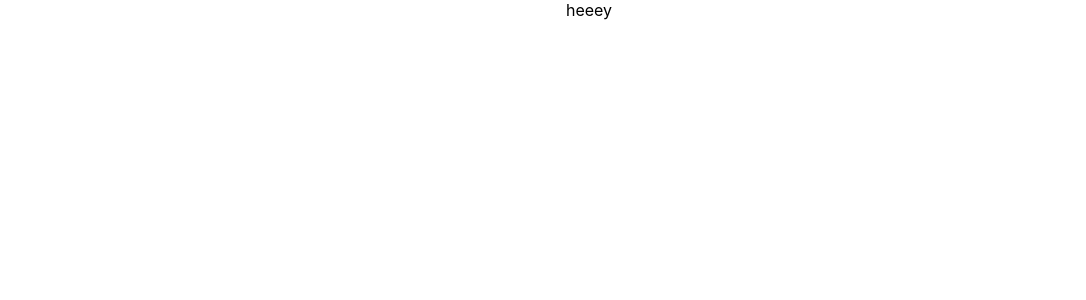
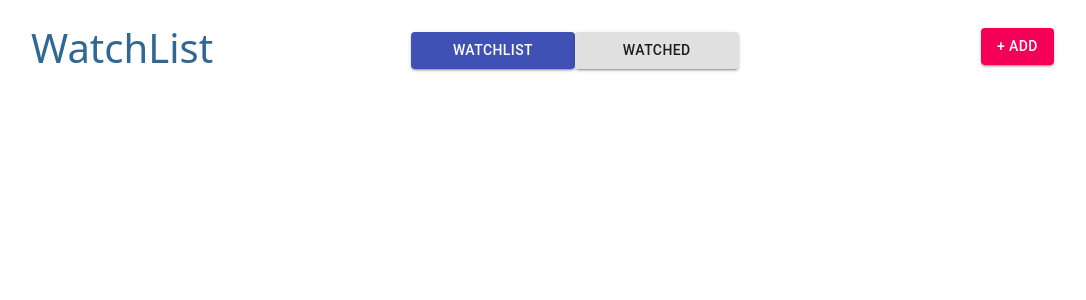
Before and after one commit to ammarhd/movie-watchlist, a React (Create React App) app: page / in a window 1280 px wide. Shown: the top 300 px of the page, without its empty margins (51-1137 px from the left). Built offline with nearby package versions, Linux system fonts and the light colour scheme.

Commit message:
implementing the header

```diff
--- a/package.json
+++ b/package.json
@@ -3,9 +3,11 @@
   "version": "0.1.0",
   "private": true,
   "dependencies": {
+    "@material-ui/core": "^4.11.3",
     "@testing-library/jest-dom": "^5.11.9",
     "@testing-library/react": "^11.2.3",
     "@testing-library/user-event": "^12.6.2",
+    "bootstrap": "^5.0.0-beta1",
     "react": "^17.0.1",
     "react-dom": "^17.0.1",
     "react-router-dom": "^5.2.0",
--- a/src/App.css
+++ b/src/App.css
@@ -2,37 +2,6 @@
   text-align: center;
 }
 
-.App-logo {
-  height: 40vmin;
-  pointer-events: none;
+.body {
+  background-color: rgb(28, 34, 38);
 }
-
-@media (prefers-reduced-motion: no-preference) {
-  .App-logo {
-    animation: App-logo-spin infinite 20s linear;
-  }
-}
-
-.App-header {
-  background-color: #282c34;
-  min-height: 100vh;
-  display: flex;
-  flex-direction: column;
-  align-items: center;
-  justify-content: center;
-  font-size: calc(10px + 2vmin);
-  color: white;
-}
-
-.App-link {
-  color: #61dafb;
-}
-
-@keyframes App-logo-spin {
-  from {
-    transform: rotate(0deg);
-  }
-  to {
-    transform: rotate(360deg);
-  }
-}
--- a/src/App.js
+++ b/src/App.js
@@ -1,7 +1,27 @@
+import React from "react";
 import "./App.css";
+import "./components/components.css";
+import WatchList from "./components/watchList";
+import Header from "./components/header";
+import Watched from "./components/watched";
+import "bootstrap/dist/css/bootstrap.min.css";
+
+import { BrowserRouter as Router, Switch, Route } from "react-router-dom";
 
 function App() {
-  return <div className="App">heeey</div>;
+  return (
+    <Router>
+      <Header />
+      <Switch>
+        <Route exact path="/">
+          <WatchList />
+        </Route>
+        <Route path="/Watched">
+          <Watched />
+        </Route>
+      </Switch>
+    </Router>
+  );
 }
 
 export default App;
--- /dev/null
+++ b/src/components/components.css
@@ -0,0 +1,11 @@
+.header {
+  color: rgb(49, 103, 147);
+}
+
+.a:link {
+  text-decoration: none;
+}
+
+.Btn {
+  width: 30%;
+}
--- a/src/components/header/index.js
+++ b/src/components/header/index.js
@@ -0,0 +1,68 @@
+import React, { useState } from "react";
+import { Link } from "react-router-dom";
+import Button from "@material-ui/core/Button";
+
+const Header = () => {
+  const [isOpen, setIsOpen] = useState(false);
+  const [watchListButton, setWatchListButton] = useState("primary");
+  const [watchedButton, setWatchedButton] = useState("default");
+
+  const togglePopup = () => {
+    setIsOpen(!isOpen);
+  };
+
+  const watchListClicked = () => {
+    setWatchListButton((prevColor) => "primary");
+    setWatchedButton((prevColor) => "default");
+  };
+  const watchedClicked = () => {
+    setWatchedButton((prevColor) => "primary");
+    setWatchListButton((prevColor) => "default");
+  };
+  return (
+    <div className="container  align-items-center">
+      <div className=" row mt-4 mb-4">
+        <div className="col-4">
+          <Link to="/" className="header a">
+            <h1>WatchList</h1>
+          </Link>
+        </div>
+
+        <div className="col-6 mt-2">
+          <span>
+            <Link to="/" className="a">
+              <Button
+                variant="contained"
+                color={watchListButton}
+                onClick={watchListClicked}
+                className="Btn"
+              >
+                WatchList
+              </Button>
+            </Link>
+          </span>
+          <span>
+            <Link to="/Watched" className="a">
+              <Button
+                variant="contained"
+                color={watchedButton}
+                onClick={watchedClicked}
+                className="Btn"
+              >
+                Watched
+              </Button>
+            </Link>
+          </span>
+        </div>
+
+        <div className="col mt-1">
+          <Button variant="contained" color="secondary" onClick={togglePopup}>
+            + ADD
+          </Button>
+        </div>
+      </div>
+    </div>
+  );
+};
+
+export default Header;
```
Also changed, not shown: 2 other files (tests, documents, lock files or other folders).
